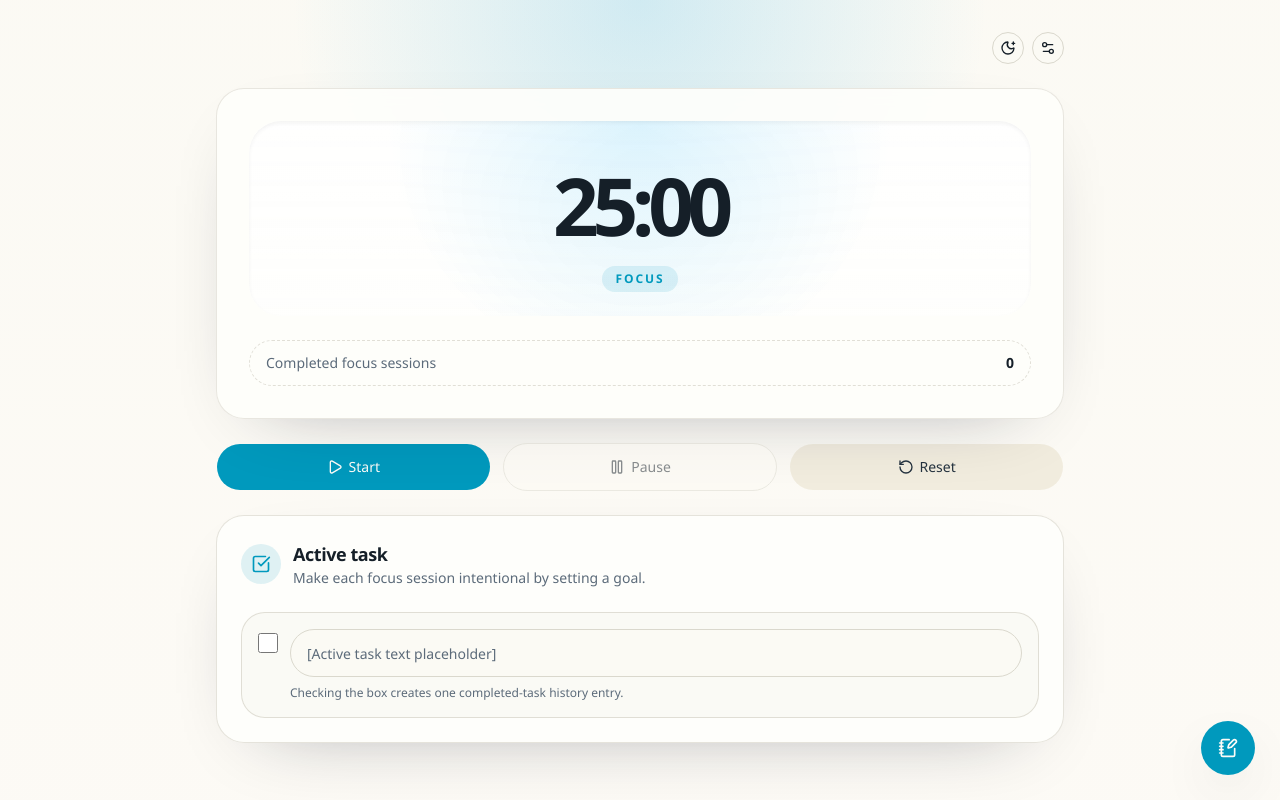
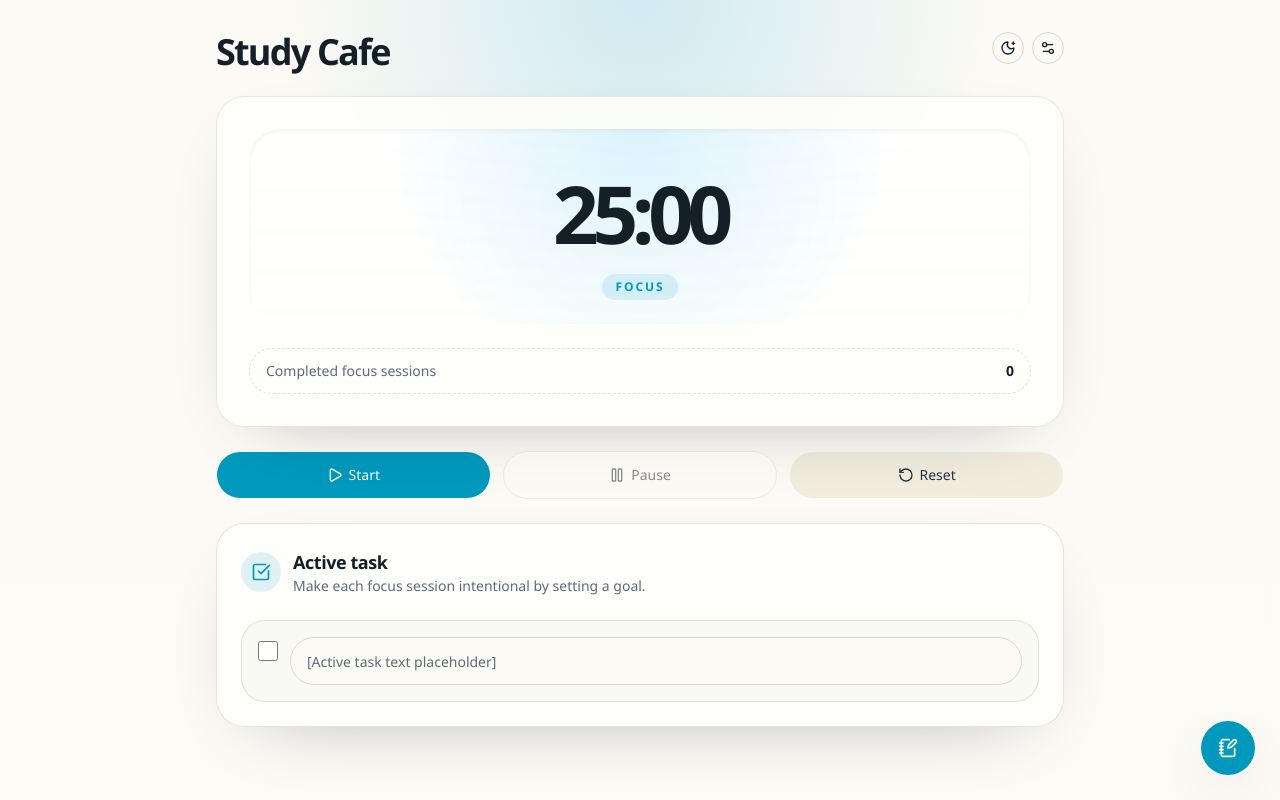
Before and after one commit to jsjasee/study-timer, a Next.js app: page / in a window 1280 px wide. Built offline with nearby package versions, Linux system fonts and the light colour scheme.

Commit message:
made ui more minimalist

```diff
--- a/components/app/app-header.tsx
+++ b/components/app/app-header.tsx
@@ -19,7 +19,13 @@ export function AppHeader({
 
   return (
     <header className="flex items-start justify-between gap-4">
-      <div className="space-y-3"></div>
+      <div className="space-y-3">
+        <div>
+          <h1 className="text-3xl font-semibold tracking-[-0.05em] text-balance sm:text-4xl">
+            Study Cafe
+          </h1>
+        </div>
+      </div>
       <div className="flex items-center gap-2">
         <Button
           type="button"
--- a/components/task/active-task-card.tsx
+++ b/components/task/active-task-card.tsx
@@ -54,9 +54,6 @@ export function ActiveTaskCard({
               className={checked ? "line-through opacity-70" : ""}
               aria-label="Active task"
             />
-            <p className="text-xs text-muted-foreground">
-              Checking the box creates one completed-task history entry.
-            </p>
           </div>
         </label>
       </CardContent>
```
